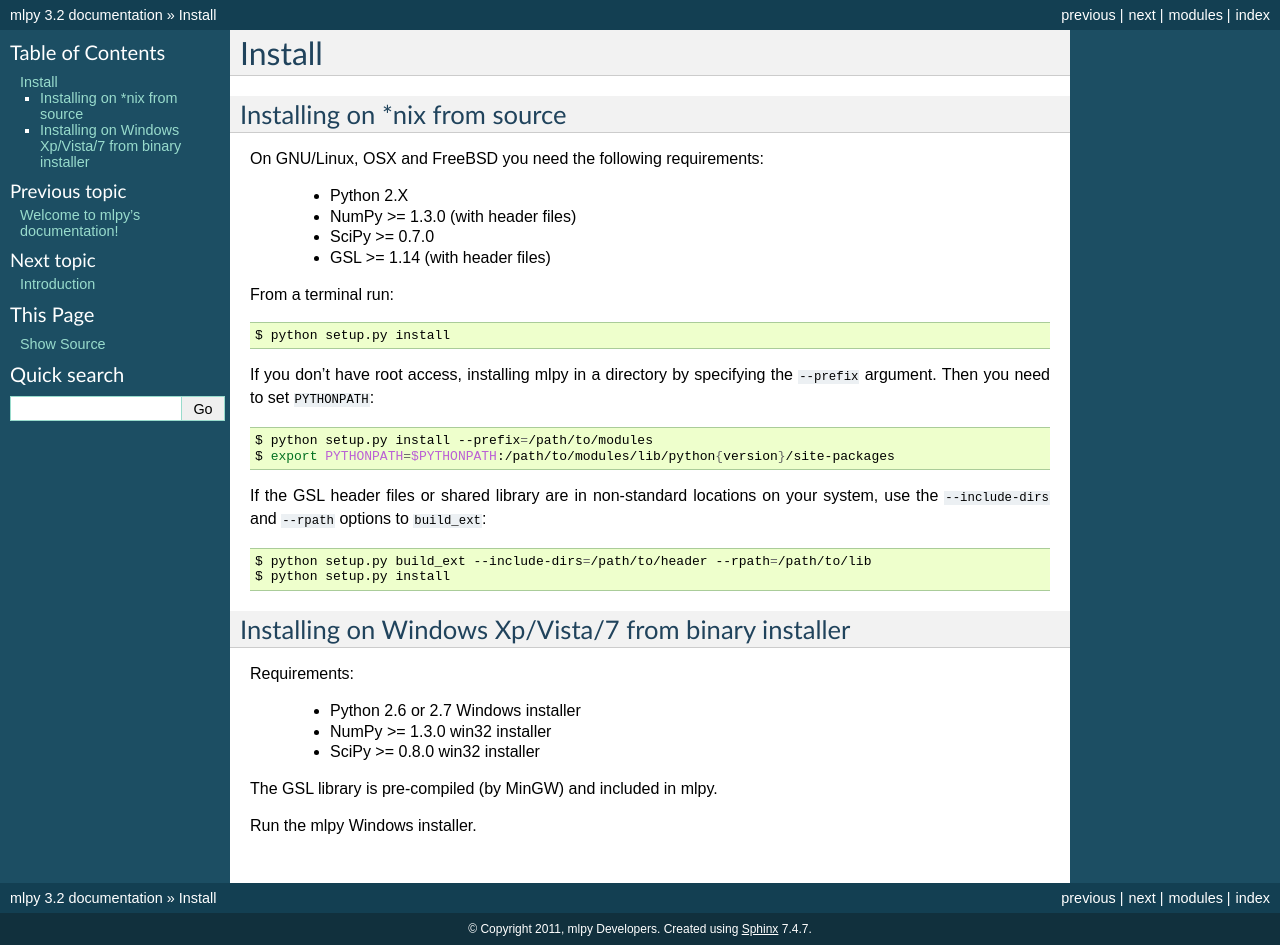
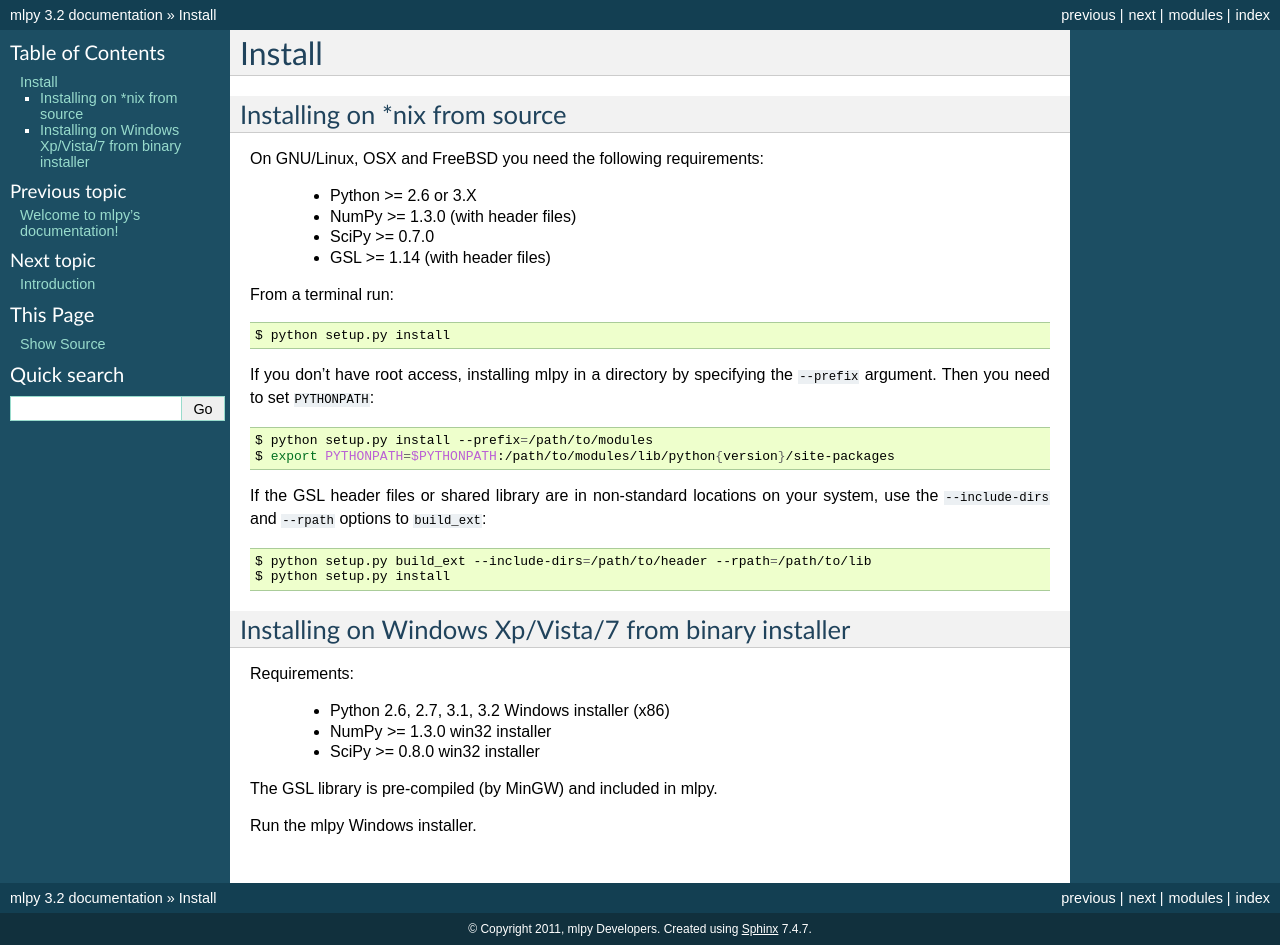
Before and after one commit to pombredanne/http-hg.code.sf.net-p-mlpy-code, a Sphinx documentation site: the page built from docs/source/install.txt, in a window 1280 px wide. Built offline with Sphinx 7.4.7, drawn with Linux system fonts in a browser that asks for light colours; formulas are drawn with MathJax 3.

Commit message:
setup.py fix classifiers

```diff
--- a/docs/source/install.txt
+++ b/docs/source/install.txt
@@ -6,7 +6,7 @@
 
 On GNU/Linux, OSX and FreeBSD you need the following requirements:
 
-   * Python 2.X
+   * Python >= 2.6 or 3.X
    * NumPy >= 1.3.0 (with header files)
    * SciPy >= 0.7.0
    * GSL >= 1.14 (with header files)
@@ -40,7 +40,7 @@
 
 Requirements:
 
-   * Python 2.6 or 2.7 Windows installer
+   * Python 2.6, 2.7, 3.1, 3.2 Windows installer (x86)
    * NumPy >= 1.3.0 win32 installer
    * SciPy >= 0.8.0 win32 installer
 
--- a/setup.py
+++ b/setup.py
@@ -212,7 +212,7 @@
                'Programming Language :: C',
                'Programming Language :: C++',
                'Programming Language :: Python',
-               'Programming Language :: Python :: 3'
+               'Programming Language :: Python :: 3',
                'Topic :: Scientific/Engineering :: Artificial Intelligence',
                'Topic :: Scientific/Engineering :: Mathematics',
                'Operating System :: POSIX :: Linux',
```
